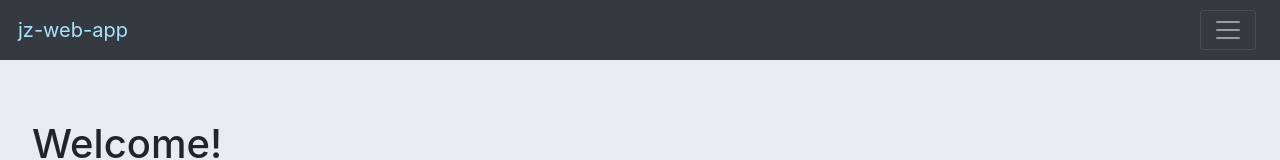
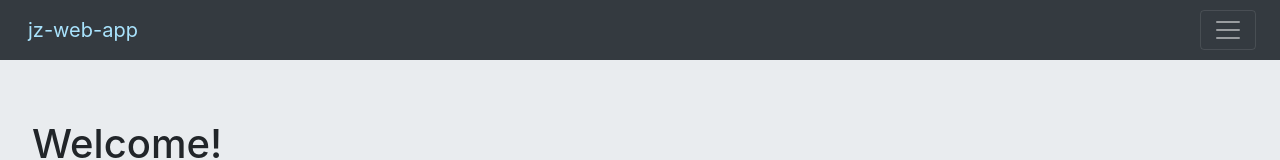
Before and after one commit to justin-zhu1018/jz-web-app, a React (Create React App) app: page / in a window 1280 px wide. Shown: the top 160 px of the page. Built offline with nearby package versions, Linux system fonts and the light colour scheme.

Commit message:
Adjust navbar css

```diff
--- a/src/components/siteNavbar.css
+++ b/src/components/siteNavbar.css
@@ -5,6 +5,7 @@
 .title-text {
   color: #a9e3fd !important;
   padding: 2px;
+  padding-left: 12px;
 }
 
 .list-text {
--- a/src/components/siteNavbar.js
+++ b/src/components/siteNavbar.js
@@ -18,7 +18,6 @@ export default function SiteNavbar(props) {
     <div>
       <Navbar color="dark" dark className="fixed-top">
         <NavbarBrand href="/" className="mr-auto">
-          {/* <p>jz-web-app</p> */}
           <div className="title-text">jz-web-app</div>
         </NavbarBrand>
         <NavbarToggler onClick={toggleNavbar} className="mr-2" />
```
